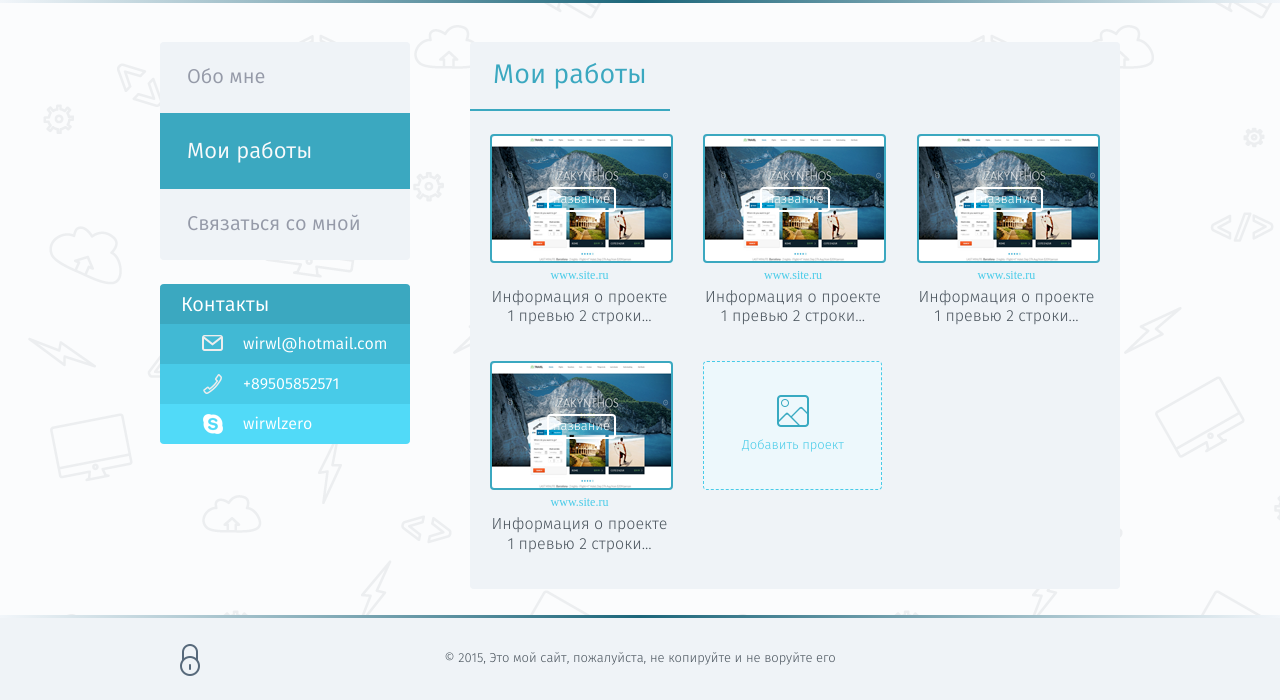
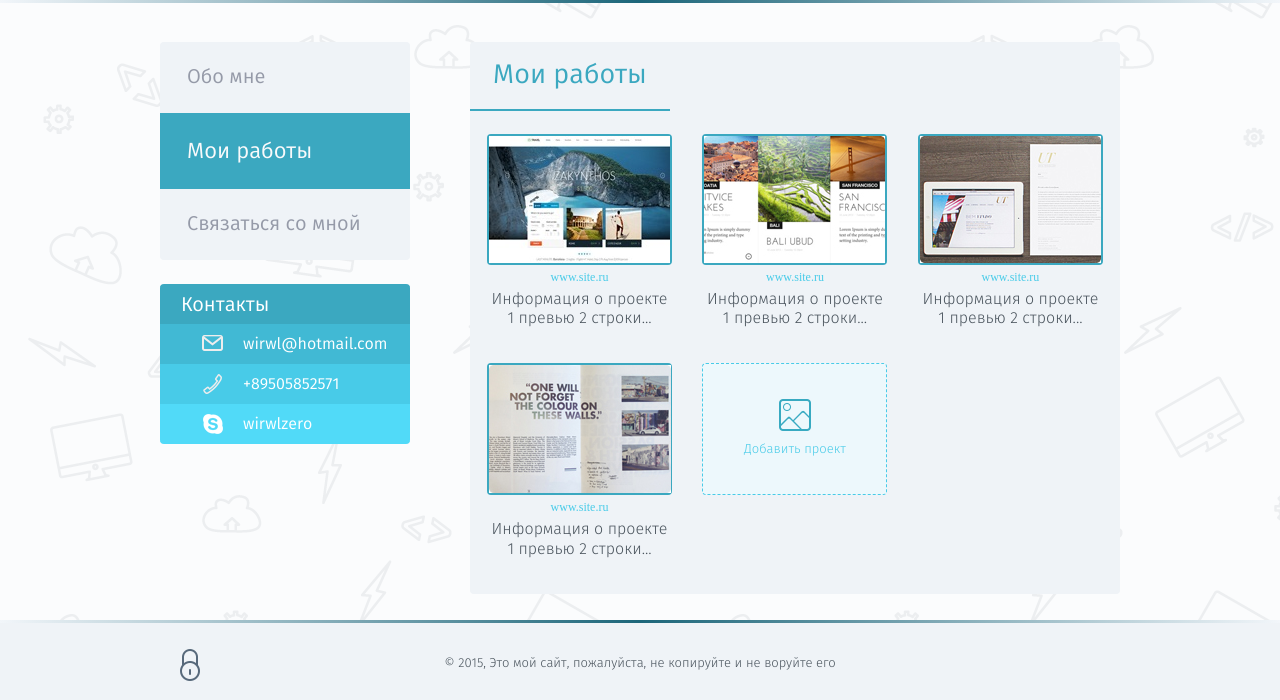
Before and after one commit to wirwl/lht1, a PHP site: page /works.html in a window 1280 px wide. Shown: the part 116-816 px from the top of the page. Before the commit the page ends 792 px from the top, so only its background shows below. Run offline with PHP 8.4, Linux system fonts and the light colour scheme; some web fonts are replaced.

Commit message:
big update

```diff
--- a/app/css/works.css
+++ b/app/css/works.css
@@ -1,27 +1,46 @@
 .aboutbox-body {
-    padding: 0 5px;
+    padding: 0 4px;
+}
+.addproject-list {
+    padding:0;
+    margin:0;
 }
 .works-item {
     display: inline-block;
     vertical-align:top;
-    width: 179px;
+    width: 185px;
     margin-bottom: 35px;
     margin-right: 30px;
-    margin: 0 15px 35px 15px;
+    margin: 0 13px 35px 13px;
+
+}
+.wrapper-image {
+    position: relative;
+    cursor: pointer;
+    border-radius: 4px;
+    border: 2px solid #3ba8c0;
+    background: white;
+}
+.works-item-image {
+    vertical-align:middle;
 }
 
-.works-item-image {
-    width: 100%;
-    border-radius: 4px;
-    border: 2px solid #3ba8c0;
-    text-align: center;
-    vertical-align:middle;
-    padding: 50px 0 50px 0;
-    background: teal;
-    background: url(images/works/work1.png) no-repeat;
+.fadeout {
+    position: absolute;
+    top:0;
+    left:0;
+    width: 181px;
+    height: 127px;
+    background: rgba(1, 108, 164, 0.6);
+    opacity: 0;
 }
 
-.works-item-anchor {
+.works-item-detail {
+    position: absolute;
+    top: 50%;
+    left: 50%;
+    transform: translate(-50%, -50%);
+    font-family: fira_sanslight;
     text-decoration: none;
     color: #ffffff;
     font-size: 13px;
@@ -29,9 +48,15 @@
     border: 2px solid#ffffff;
     padding: 0 4px;
 }
-.works-item-image:hover .works-item-anchor{
+.fadeout:hover, .works-item-detail:hover {
+    opacity: 1;
+}
+.addproject-anchor {
+    display:block;
+    width: 100%;
+    height: 100%;
+}
 
-}
 .works-item-caption {
     font-family:'fira_sanslight_italic';
     text-align: center;
@@ -50,7 +75,7 @@
     text-align: center;
     display: block;
     text-decoration: none;
-    padding: 33px 0;
+    padding: 35px 0 34px 0;
     border-radius: 4px;
     border: 1px dashed #48cbe8;
     background: #edf8fc;
--- a/app/js/works.js
+++ b/app/js/works.js
@@ -25,6 +25,10 @@
             document.getElementById("uploadFile").value = this.value;
         };
 
+        /*
+        $('#wrapper-image').hover(function() {
+            $(this).children('.works-item-image').fadeToggle(999);
+        });*/
 
 
 
--- a/app/works.html
+++ b/app/works.html
@@ -84,40 +84,62 @@
                 <section class="aboutbox">
                     <h2 class="aboutbox-header">Мои работы</h2>
                     <div class="aboutbox-body">
-                        <div class="works-item">
-                            <div class="works-item-image">
-                                <a class="works-item-anchor" href="#">название</a>
+                        <ul class="addproject-list">
+                            <li class="works-item">
+                            <div class="wrapper-image">
+                                <img class="works-item-image" src="images/works/work1.jpg" alt="image" >
+                                <div class="fadeout">
+                                    <a href="contacts.html" class="addproject-anchor">
+                                      <span class="works-item-detail">подробнее</span>
+                                    </a>
+                                </div>
                             </div>
                             <p class="works-item-caption">www.site.ru</p>
                             <p class="works-item-description">Информация о проекте 1 превью 2 строки...</p>
+                        </li>
+                            <li class="works-item">
+                                <div class="wrapper-image">
+                                    <img class="works-item-image" src="images/works/work2.jpg" alt="image" >
+                                    <div class="fadeout">
+                                        <a href="contacts.html" class="addproject-anchor">
+                                            <span class="works-item-detail">подробнее</span>
+                                        </a>
                                     </div>
-                        <div class="works-item">
-                            <div class="works-item-image">
-                                <a class="works-item-anchor" href="#">название</a>
                                 </div>
                                 <p class="works-item-caption">www.site.ru</p>
                                 <p class="works-item-description">Информация о проекте 1 превью 2 строки...</p>
+                            </li>
+                            <li class="works-item">
+                                <div class="wrapper-image">
+                                    <img class="works-item-image" src="images/works/work3.jpg" alt="image" >
+                                    <div class="fadeout">
+                                        <a href="contacts.html" class="addproject-anchor">
+                                            <span class="works-item-detail">подробнее</span>
+                                        </a>
                                     </div>
-                        <div class="works-item">
-                            <div class="works-item-image">
-                                <a class="works-item-anchor" href="#">название</a>
                                 </div>
                                 <p class="works-item-caption">www.site.ru</p>
                                 <p class="works-item-description">Информация о проекте 1 превью 2 строки...</p>
+                            </li>
+                            <li class="works-item">
+                                <div class="wrapper-image">
+                                    <img class="works-item-image" src="images/works/work4.jpg" alt="image" >
+                                    <div class="fadeout">
+                                        <a href="contacts.html" class="addproject-anchor">
+                                            <span class="works-item-detail">подробнее</span>
+                                        </a>
                                     </div>
-                        <div class="works-item">
-                            <div class="works-item-image">
-                                <a class="works-item-anchor" href="#">название</a>
                                 </div>
                                 <p class="works-item-caption">www.site.ru</p>
                                 <p class="works-item-description">Информация о проекте 1 превью 2 строки...</p>
-                        </div>
-                        <div id="addproject" class="works-item">
+                            </li>
+                            <li id="addproject" class="works-item">
                             <div class="works-item-add">
                                 <img src="images/add.png">
                                 <p class="works-add-caption">Добавить проект</p>
                             </div>
-                        </div>
+                        </li>
+                        </ul>
                     </div>
                 </section>
             </div>
```
Also changed, not shown: app/images/works/work1.jpg (added), app/images/works/work1.png (deleted), app/images/works/work2.jpg (renamed from app/images/works/p-2.jpg), app/images/works/work3.jpg (renamed from app/images/works/p-4.jpg), app/images/works/work4.jpg (renamed from app/images/works/p-3.jpg). Lines whose indentation alone changed are shown as unchanged.
